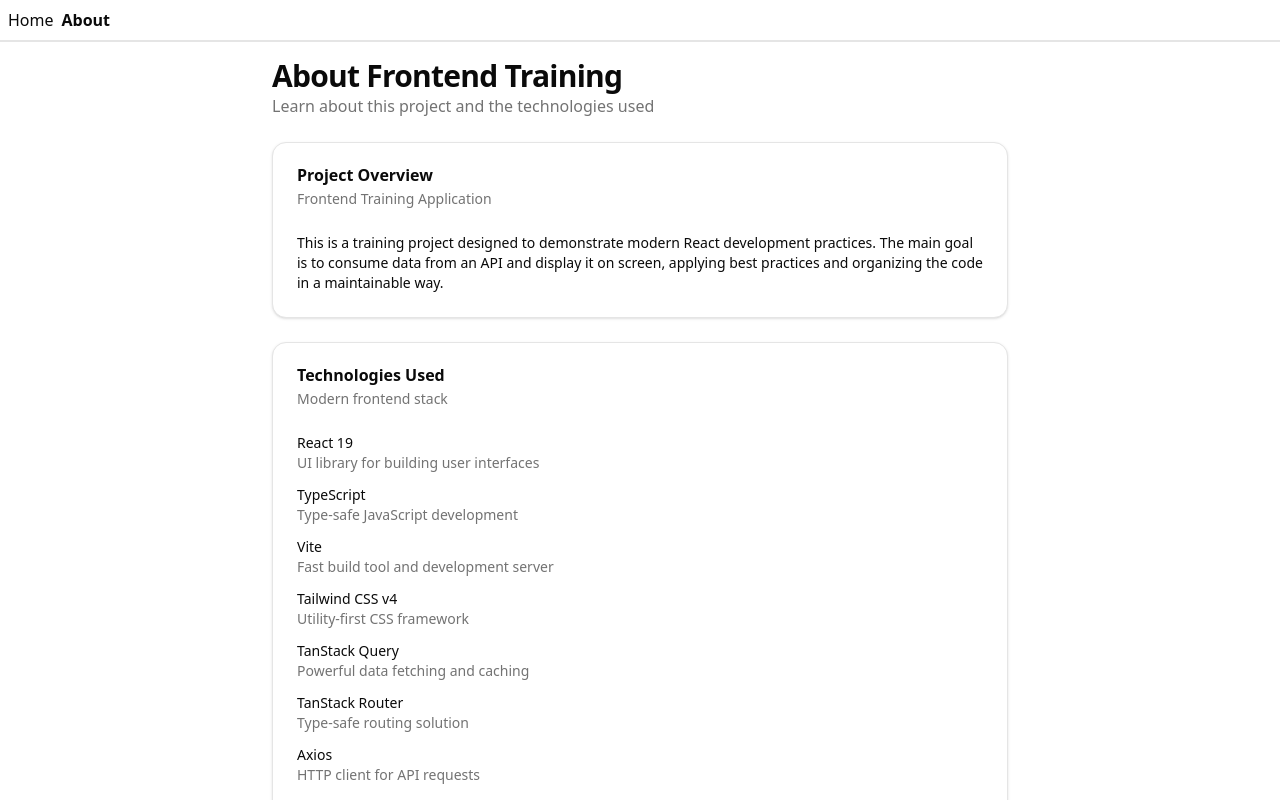
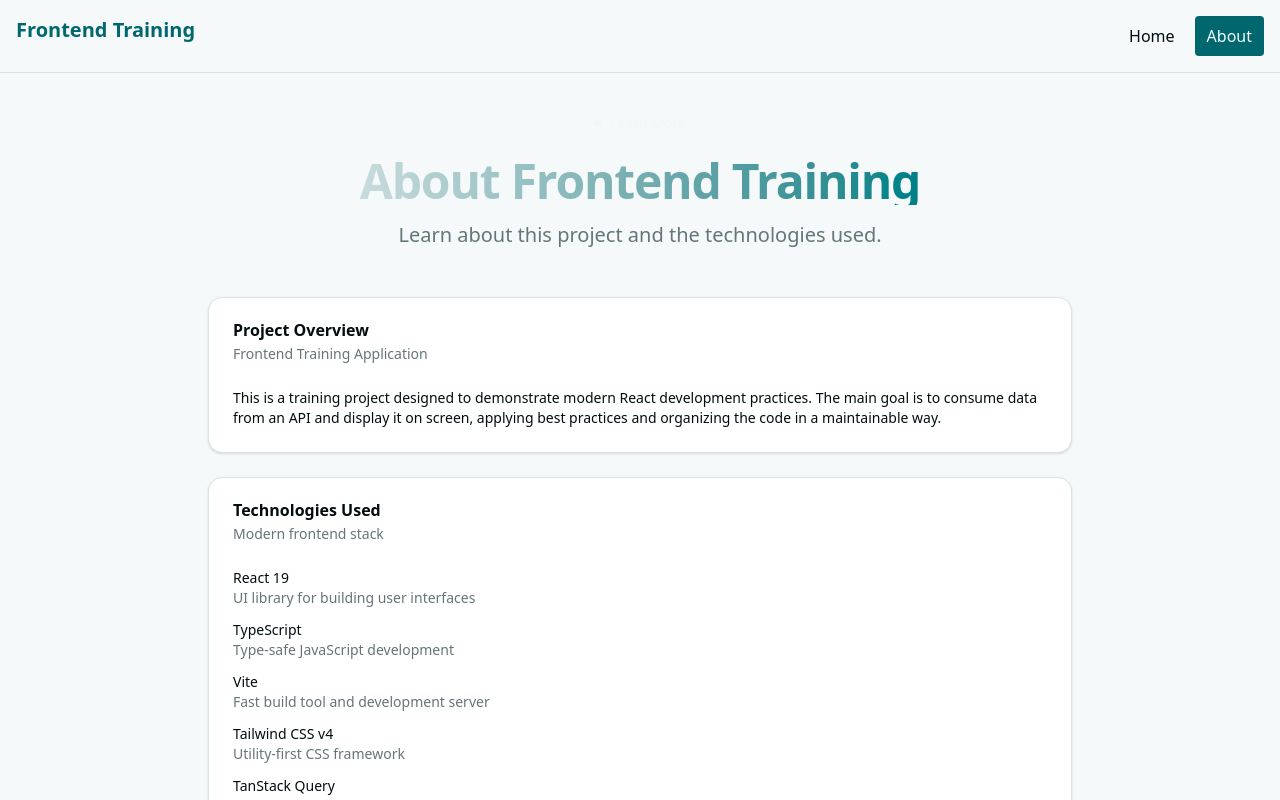
Before and after one commit to capacitacion-pickNDrive/frontend-training, a React (Vite) app: page /about in a window 1280 px wide. Shown: the top 800 px of the page. Built offline with nearby package versions, Linux system fonts and the light colour scheme.

Commit message:
feat: update styles and layout for About and Posts pages, enhance loading and error states

```diff
--- a/src/index.css
+++ b/src/index.css
@@ -43,71 +43,71 @@
 
 :root {
   --radius: 0.625rem;
-  --background: oklch(1 0 0);
-  --foreground: oklch(0.145 0 0);
+  --background: oklch(0.98 0.005 210);
+  --foreground: oklch(0.15 0.02 210);
   --card: oklch(1 0 0);
-  --card-foreground: oklch(0.145 0 0);
+  --card-foreground: oklch(0.15 0.02 210);
   --popover: oklch(1 0 0);
-  --popover-foreground: oklch(0.145 0 0);
-  --primary: oklch(0.205 0 0);
-  --primary-foreground: oklch(0.985 0 0);
+  --popover-foreground: oklch(0.15 0.02 210);
+  --primary: oklch(0.45 0.12 200); /* #026f82 - Teal primary */
+  --primary-foreground: oklch(0.98 0.01 200);
   --secondary: oklch(0.97 0 0);
   --secondary-foreground: oklch(0.205 0 0);
-  --muted: oklch(0.97 0 0);
-  --muted-foreground: oklch(0.556 0 0);
+  --muted: oklch(0.96 0.01 210);
+  --muted-foreground: oklch(0.55 0.02 210);
   --accent: oklch(0.97 0 0);
   --accent-foreground: oklch(0.205 0 0);
   --destructive: oklch(0.577 0.245 27.325);
-  --border: oklch(0.922 0 0);
-  --input: oklch(0.922 0 0);
-  --ring: oklch(0.708 0 0);
-  --chart-1: oklch(0.646 0.222 41.116);
-  --chart-2: oklch(0.6 0.118 184.704);
-  --chart-3: oklch(0.398 0.07 227.392);
-  --chart-4: oklch(0.828 0.189 84.429);
-  --chart-5: oklch(0.769 0.188 70.08);
-  --sidebar: oklch(0.985 0 0);
-  --sidebar-foreground: oklch(0.145 0 0);
-  --sidebar-primary: oklch(0.205 0 0);
-  --sidebar-primary-foreground: oklch(0.985 0 0);
-  --sidebar-accent: oklch(0.97 0 0);
-  --sidebar-accent-foreground: oklch(0.205 0 0);
-  --sidebar-border: oklch(0.922 0 0);
-  --sidebar-ring: oklch(0.708 0 0);
+  --border: oklch(0.91 0.01 210);
+  --input: oklch(0.91 0.01 210);
+  --ring: oklch(0.45 0.12 200); /* Primary color for focus rings */
+  --chart-1: oklch(0.45 0.12 200); /* Primary */
+  --chart-2: oklch(0.72 0.15 55); /* Secondary */
+  --chart-3: oklch(0.6 0.08 180);
+  --chart-4: oklch(0.65 0.1 240);
+  --chart-5: oklch(0.7 0.12 300);
+  --sidebar: oklch(0.98 0.005 210);
+  --sidebar-foreground: oklch(0.15 0.02 210);
+  --sidebar-primary: oklch(0.45 0.12 200);
+  --sidebar-primary-foreground: oklch(0.98 0.01 200);
+  --sidebar-accent: oklch(0.72 0.15 55);
+  --sidebar-accent-foreground: oklch(0.15 0.02 55);
+  --sidebar-border: oklch(0.91 0.01 210);
+  --sidebar-ring: oklch(0.45 0.12 200);
 }
 
 .dark {
-  --background: oklch(0.145 0 0);
-  --foreground: oklch(0.985 0 0);
-  --card: oklch(0.205 0 0);
-  --card-foreground: oklch(0.985 0 0);
-  --popover: oklch(0.205 0 0);
-  --popover-foreground: oklch(0.985 0 0);
-  --primary: oklch(0.922 0 0);
-  --primary-foreground: oklch(0.205 0 0);
-  --secondary: oklch(0.269 0 0);
-  --secondary-foreground: oklch(0.985 0 0);
-  --muted: oklch(0.269 0 0);
-  --muted-foreground: oklch(0.708 0 0);
-  --accent: oklch(0.269 0 0);
-  --accent-foreground: oklch(0.985 0 0);
+  --background: oklch(0.12 0.01 210);
+  --foreground: oklch(0.95 0.01 210);
+  --card: oklch(0.18 0.01 210);
+  --card-foreground: oklch(0.95 0.01 210);
+  --popover: oklch(0.18 0.01 210);
+  --popover-foreground: oklch(0.95 0.01 210);
+  --primary: oklch(0.55 0.14 200); /* Brighter teal for dark mode */
+  --primary-foreground: oklch(0.12 0.01 200);
+  --secondary: oklch(0.75 0.16 55); /* Brighter orange for dark mode */
+  --secondary-foreground: oklch(0.12 0.01 55);
+  --muted: oklch(0.25 0.01 210);
+  --muted-foreground: oklch(0.65 0.02 210);
+  --accent: oklch(0.75 0.16 55);
+  --accent-foreground: oklch(0.12 0.01 55);
   --destructive: oklch(0.704 0.191 22.216);
-  --border: oklch(1 0 0 / 10%);
-  --input: oklch(1 0 0 / 15%);
-  --ring: oklch(0.556 0 0);
-  --chart-1: oklch(0.488 0.243 264.376);
-  --chart-2: oklch(0.696 0.17 162.48);
-  --chart-3: oklch(0.769 0.188 70.08);
-  --chart-4: oklch(0.627 0.265 303.9);
-  --chart-5: oklch(0.645 0.246 16.439);
-  --sidebar: oklch(0.205 0 0);
-  --sidebar-foreground: oklch(0.985 0 0);
-  --sidebar-primary: oklch(0.488 0.243 264.376);
-  --sidebar-primary-foreground: oklch(0.985 0 0);
-  --sidebar-accent: oklch(0.269 0 0);
-  --sidebar-accent-foreground: oklch(0.985 0 0);
-  --sidebar-border: oklch(1 0 0 / 10%);
-  --sidebar-ring: oklch(0.556 0 0);
+  --border: oklch(0.3 0.01 210);
+  --input: oklch(0.25 0.01 210);
+  --ring: oklch(0.55 0.14 200);
+  --chart-1: oklch(0.55 0.14 200);
+  --chart-2: oklch(0.75 0.16 55);
+  --chart-3: oklch(0.65 0.1 180);
+  --chart-4: oklch(0.7 0.12 240);
+  --chart-5: oklch(0.75 0.14 300);
+  --sidebar: oklch(0.18 0.01 210);
+  --sidebar-foreground: oklch(0.95 0.01 210);
+  --sidebar-primary: oklch(0.55 0.14 200);
+  --sidebar-primary-foreground: oklch(0.12 0.01 200);
+  --sidebar-accent: oklch(0.75 0.16 55);
+  --sidebar-accent-foreground: oklch(0.12 0.01 55);
+  --sidebar-border: oklch(0.3 0.01 210);
+  --sidebar-ring: oklch(0.55 0.14 200);
 }
 
 @layer base {
--- a/src/pages/AboutPage.tsx
+++ b/src/pages/AboutPage.tsx
@@ -2,10 +2,19 @@ import { Card, CardContent, CardDescription, CardHeader, CardTitle } from '@/com
 
 export const AboutPage = () => {
   return (
-    <div className="container mx-auto p-4 max-w-3xl">
-      <div className="mb-6">
-        <h1 className="text-3xl font-bold tracking-tight">About Frontend Training</h1>
-        <p className="text-muted-foreground">Learn about this project and the technologies used</p>
+    <div className="container mx-auto px-4 py-8 max-w-4xl">
+      {/* Hero Section */}
+      <div className="text-center mb-12">
+        <div className="inline-flex items-center gap-2 bg-secondary/10 text-secondary px-4 py-2 rounded-full text-sm font-medium mb-4">
+          <span className="w-2 h-2 bg-secondary rounded-full"></span>
+          Learn More
+        </div>
+        <h1 className="text-4xl md:text-5xl font-bold tracking-tight mb-4 bg-gradient-to-r from-secondary to-primary bg-clip-text text-transparent">
+          About Frontend Training
+        </h1>
+        <p className="text-xl text-muted-foreground max-w-2xl mx-auto">
+          Learn about this project and the technologies used.
+        </p>
       </div>
 
       <div className="grid gap-6">
--- a/src/pages/PostsPage.tsx
+++ b/src/pages/PostsPage.tsx
@@ -7,9 +7,12 @@ export const PostsPage = () => {
 
   if (isLoading) {
     return (
-      <div className="container mx-auto p-4">
-        <div className="flex items-center justify-center min-h-[200px]">
-          <div className="text-lg text-muted-foreground">Loading posts...</div>
+      <div className="container mx-auto px-4 py-8">
+        <div className="flex items-center justify-center min-h-[400px]">
+          <div className="text-center space-y-4">
+            <div className="size-8 border-4 border-primary border-t-transparent rounded-full animate-spin mx-auto"></div>
+            <div className="text-lg text-muted-foreground">Loading posts...</div>
+          </div>
         </div>
       </div>
     )
@@ -17,10 +20,22 @@ export const PostsPage = () => {
 
   if (error) {
     return (
-      <div className="container mx-auto p-4">
-        <div className="flex flex-col items-center justify-center min-h-[200px] gap-4">
-          <div className="text-lg text-destructive">Error loading posts: {error.message}</div>
-          <Button onClick={() => refetch()}>Try Again</Button>
+      <div className="container mx-auto px-4 py-8">
+        <div className="flex flex-col items-center justify-center min-h-[400px] gap-6">
+          <div className="text-center space-y-2">
+            <div className="size-16 bg-destructive/10 rounded-full flex items-center justify-center mx-auto">
+              <span className="text-2xl">⚠️</span>
+            </div>
+            <h2 className="text-xl font-semibold text-foreground">Error Loading Posts</h2>
+            <p className="text-muted-foreground max-w-md">{error.message}</p>
+          </div>
+          <Button
+            onClick={() => refetch()}
+            variant="default"
+            className="bg-primary hover:bg-primary/90"
+          >
+            Try Again
+          </Button>
         </div>
       </div>
     )
@@ -29,7 +44,7 @@ export const PostsPage = () => {
   return (
     <div className="container mx-auto p-4">
       <div className="mb-6">
-        <h1 className="text-3xl font-bold tracking-tight">Posts</h1>
+        <h1 className="text-3xl font-bold tracking-tight text-primary">Posts</h1>
         <p className="text-muted-foreground">
           Displaying {posts?.length || 0} posts from the JSONPlaceholder API
         </p>
@@ -37,7 +52,7 @@ export const PostsPage = () => {
 
       <div className="grid gap-4 md:grid-cols-2 lg:grid-cols-3">
         {posts?.map(post => (
-          <Card key={post.id} className="transition-shadow hover:shadow-md">
+          <Card key={post.id} className="transition-shadow hover:shadow-md hover:border-primary/50">
             <CardHeader>
               <CardTitle className="line-clamp-2">{post.title}</CardTitle>
               <CardDescription>
--- a/src/routes/__root.tsx
+++ b/src/routes/__root.tsx
@@ -4,15 +4,23 @@ import { TanStackRouterDevtools } from '@tanstack/router-devtools'
 export const Route = createRootRoute({
   component: () => (
     <>
-      <div className="p-2 flex gap-2 border-b bg-background">
-        <Link to="/" className="[&.active]:font-bold">
-          Home
-        </Link>{' '}
-        <Link to="/about" className="[&.active]:font-bold">
-          About
-        </Link>
+      <div className="p-4 flex gap-4 border-b bg-background">
+        <h1 className="text-xl font-semibold text-primary">Frontend Training</h1>
+        <div className="flex gap-2 ml-auto">
+          <Link
+            to="/"
+            className="px-3 py-2 rounded hover:bg-accent [&.active]:bg-primary [&.active]:text-primary-foreground"
+          >
+            Home
+          </Link>
+          <Link
+            to="/about"
+            className="px-3 py-2 rounded hover:bg-accent [&.active]:bg-primary [&.active]:text-primary-foreground"
+          >
+            About
+          </Link>
+        </div>
       </div>
-      <hr />
       <Outlet />
       <TanStackRouterDevtools />
     </>
```
